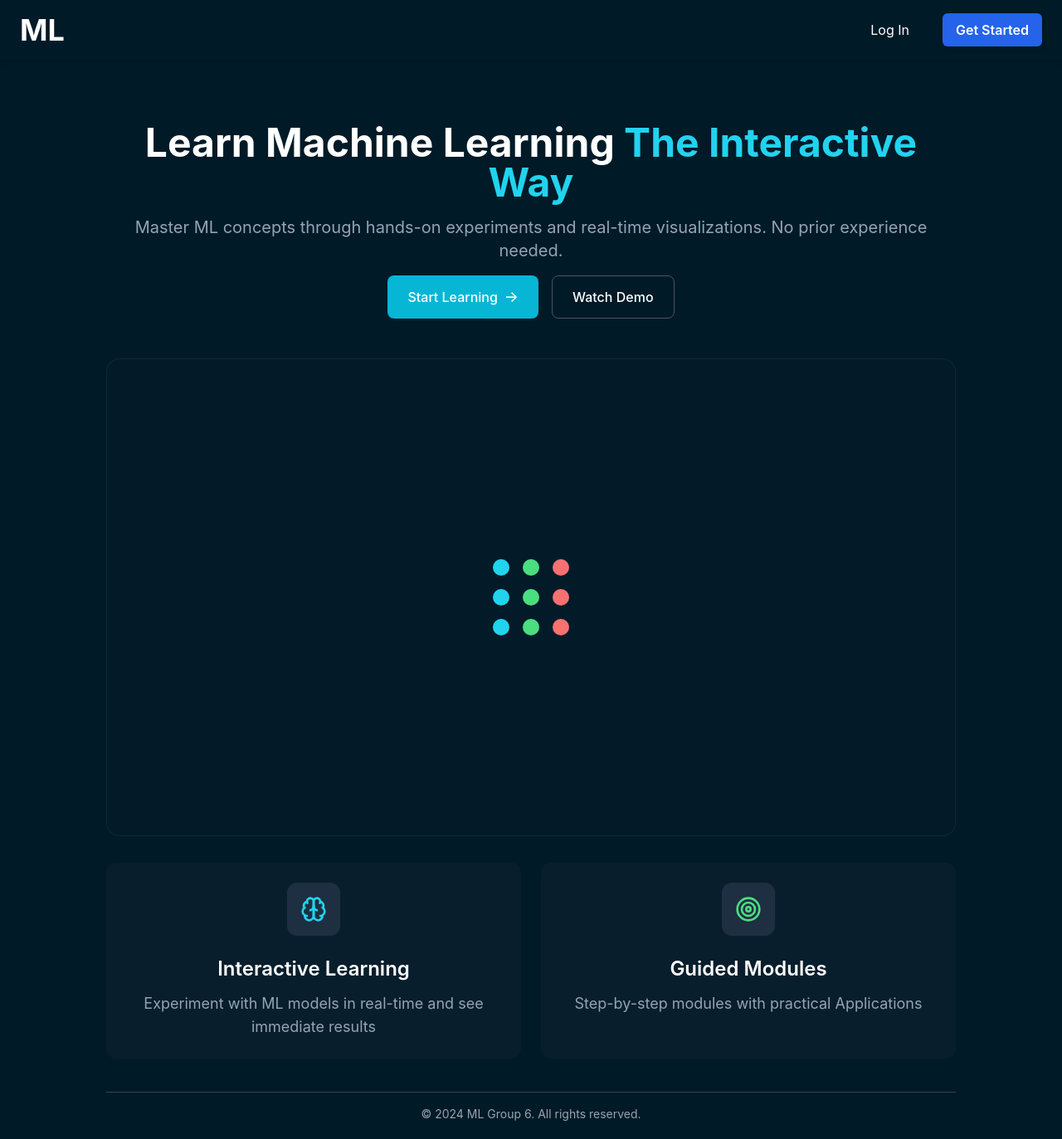
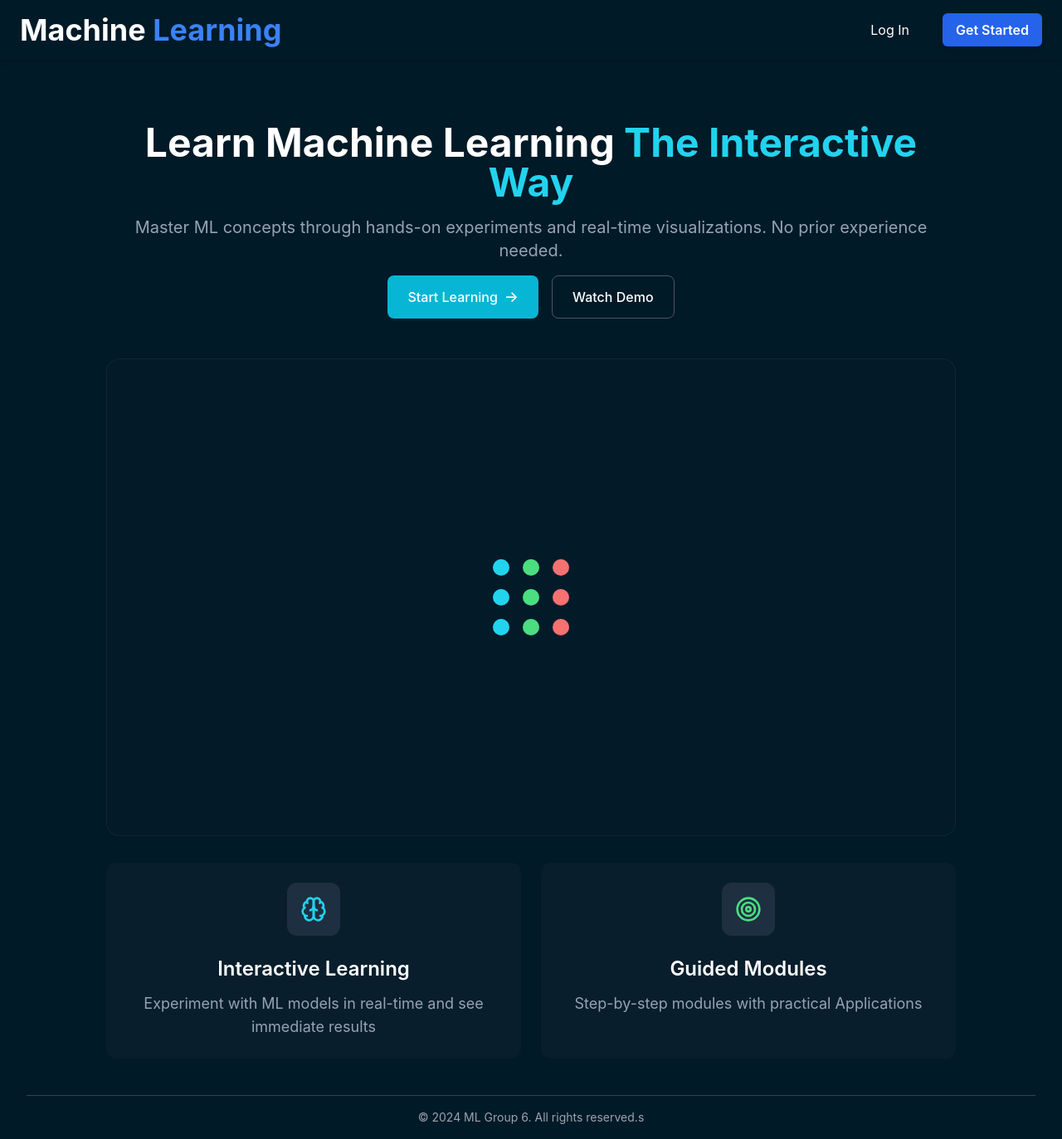
Before and after one commit to Neo-Myst/frontend, a React (Vite) app: page / in a window 1280 px wide. Shown: the whole page at 83% size. Built offline with nearby package versions, Linux system fonts and the light colour scheme.

Commit message:
fix: minor typescript issues

```diff
--- a/src/App.tsx
+++ b/src/App.tsx
@@ -1,13 +1,14 @@
-import { useState } from "react";
 import "./App.css";
+import Home from "./pages/Home";
 import Nav from "./components/Nav";
-import Home from "./pages/Home";
+import Footer from "./components/Footer";
 
 function App() {
   return (
     <>
       <Nav />
       <Home />
+      <Footer />
     </>
   );
 }
--- a/src/components/Footer.tsx
+++ b/src/components/Footer.tsx
@@ -4,7 +4,7 @@ const Footer: React.FC = () => {
   return (
     <footer className="text-center py-4 border-t border-gray-700 w-full relative bottom-0 top-10">
       <p className="text-gray-400 text-sm">
-        © 2024 ML Group 6. All rights reserved.
+        © 2024 ML Group 6. All rights reserved.s
       </p>
     </footer>
   );
--- a/src/components/Nav.tsx
+++ b/src/components/Nav.tsx
@@ -1,16 +1,13 @@
-import React from "react";
-import { ArrowRight, Brain, Target, Users, Zap } from "lucide-react";
 import "../css/Nav.css";
 
 const Nav = () => {
   return (
     <nav className="fixed top-0 left-0 w-full absolute flex items-center justify-between px-6 py-4 shadow-md bg-blue-1000">
-      {/* Left: Company Name */}
-      <div className="text-4xl font-bold text-white">ML</div>
+      <div className="text-4xl font-bold text-white">
+        Machine <span className="text-blue-500">Learning</span>
+      </div>
 
-      {/* Right: Clickables */}
       <div className="flex items-center space-x-10">
-        {/* Link without background */}
         <a
           href="#"
           className="text-white hover:text-white transition duration-300"
@@ -18,7 +15,6 @@ const Nav = () => {
           Log In
         </a>
 
-        {/* Button with background */}
         <button className="px-4 py-2 bg-blue-600 text-white font-semibold rounded-md shadow-md hover:bg-blue-700 transition duration-300">
           Get Started
         </button>
--- a/src/pages/Home.tsx
+++ b/src/pages/Home.tsx
@@ -1,8 +1,6 @@
 // Home.tsx
 import React from "react";
 import { Brain, Target } from "lucide-react";
-import Nav from "../components/Nav";
-import Footer from "../components/Footer";
 
 interface FeatureCardProps {
   icon: React.ReactNode;
@@ -93,7 +91,6 @@ const Home: React.FC = () => {
             />
           </div>
         </main>
-        <Footer />
       </div>
     </div>
   );
```
